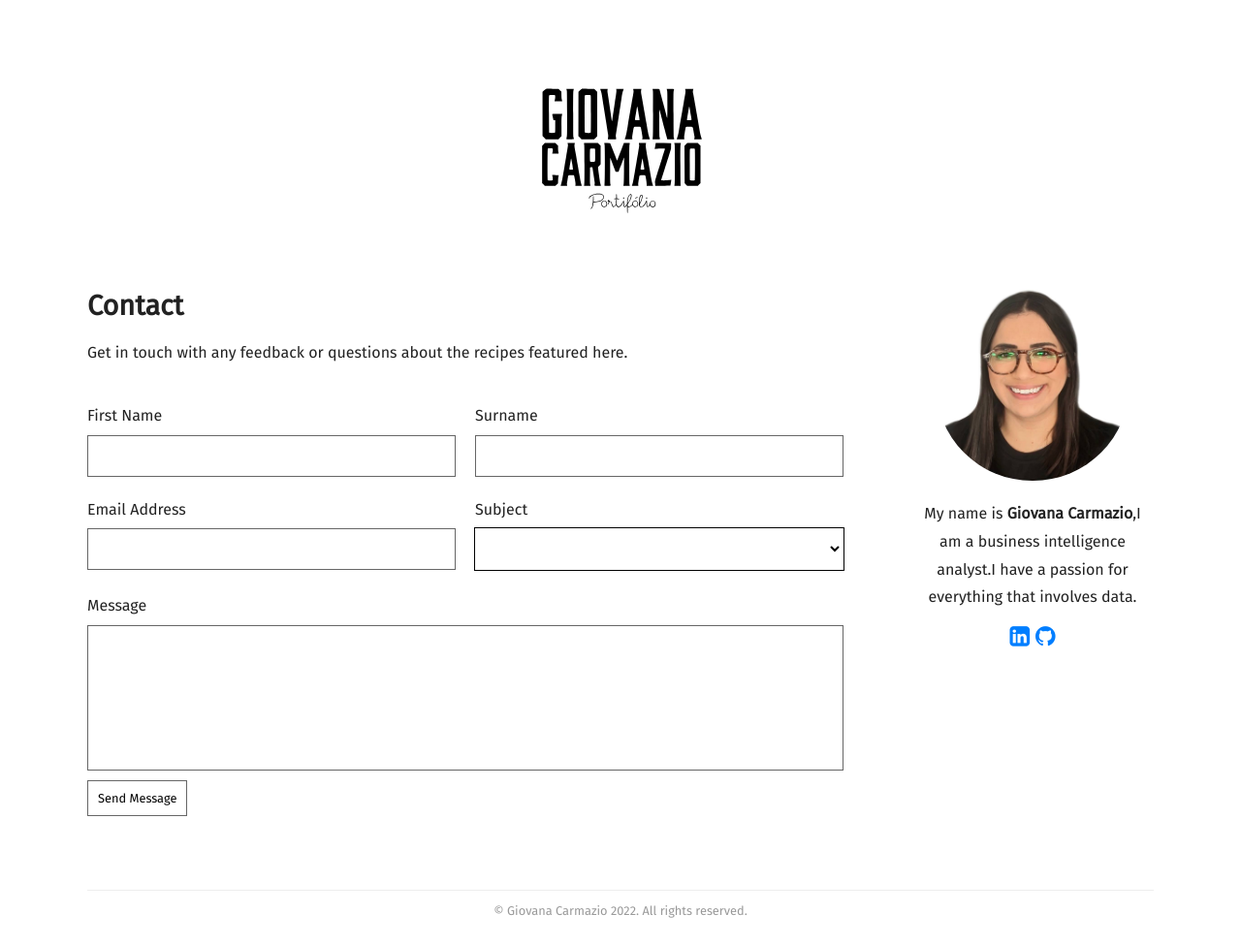
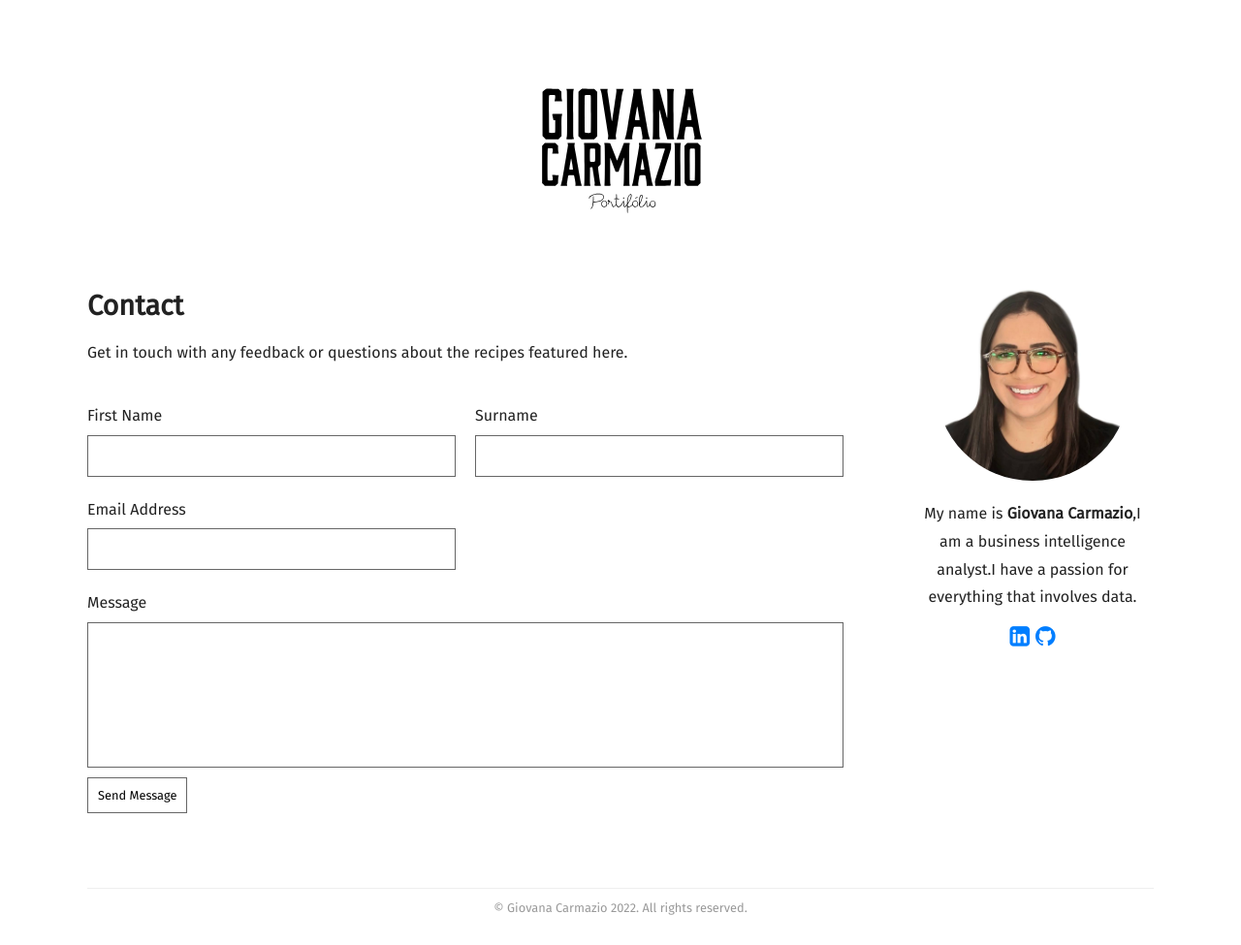
Before and after one commit to Giovanacarmazio/Portifolio, a Jekyll site: the page built from contact.html, in a window 1280 px wide. Shown: the whole page at 97% size. Built offline with Jekyll 4.4.1, drawn with Linux system fonts in a browser that asks for light colours; some web fonts are replaced.

Commit message:
Update contact.html

```diff
--- a/contact.html
+++ b/contact.html
@@ -25,15 +25,7 @@ title: Contact
 			<input type="email" name="email" id="email" required />
 		</div>
 
-		<div class="split">
-			<label for="subject">Subject</label>
-			<select id="subject" name="subject">
-				<option value="enquiry">Enquiry</option>
-				<option value="suggestion">Suggestion</option>
-				<option value="press">Press</option>
-				<option value="other">Other</option>
-			</select>
-		</div>
+
 	</div>
 
 	<label for="message">Message</label>
```
